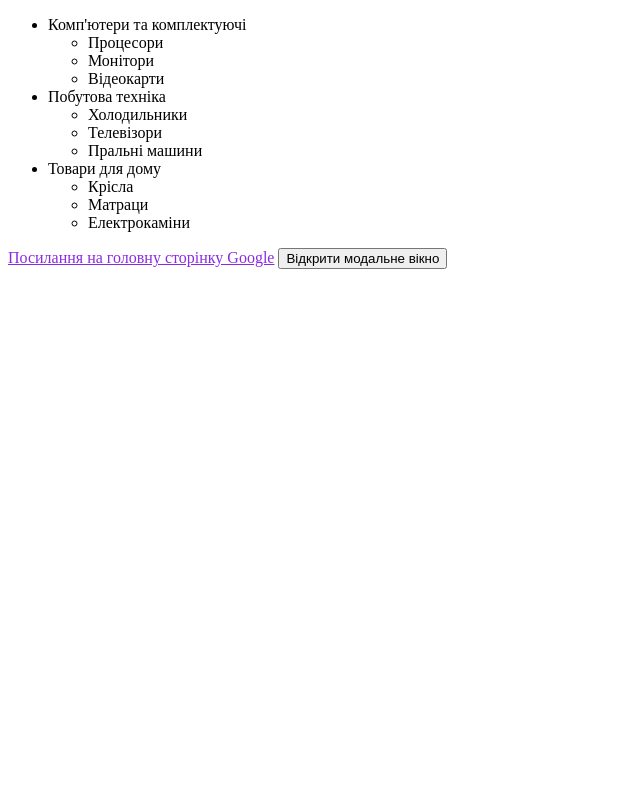
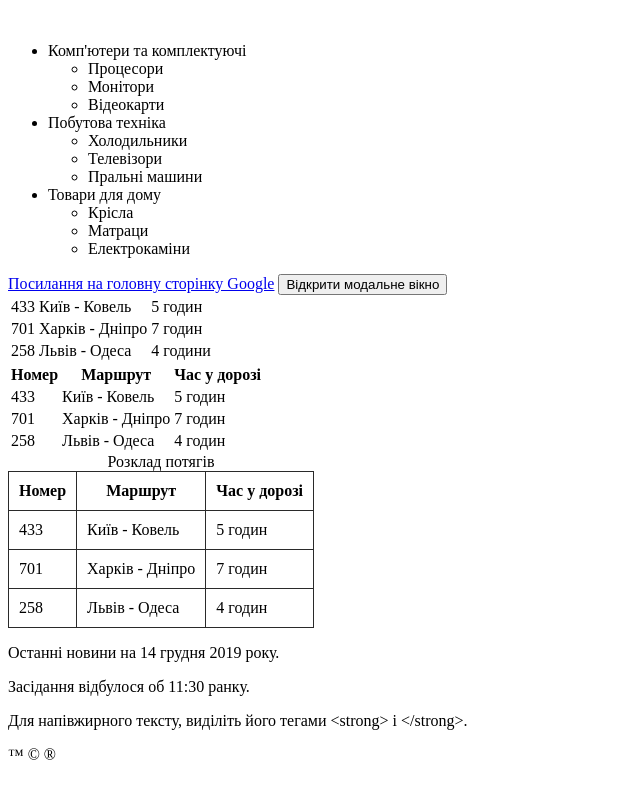
Before and after one commit to GoldenBoy-UA/github_tutorial, a plain HTML site: page index.html in a window 1280 px wide. Shown: the whole page, without its empty margins (0-640 px from the left). Drawn offline with Linux system fonts and the light colour scheme; files that its build step writes are made by us from their sources.

Commit message:
Teaching

```diff
--- a/index.html
+++ b/index.html
@@ -7,8 +7,9 @@
         <link rel="preconnect" href="https://fonts.googleapis.com">
         <link rel="preconnect" href="https://fonts.gstatic.com" crossorigin>
         <link href="https://fonts.googleapis.com/css2?family=Montserrat:wght@400;700&display=swap" rel="stylesheet">
-        <link rel="stylesheet" href="styles/styles.css">
+        <link rel="stylesheet" href="style/style.css">
         <title>My education</title>
+        <img src="" alt="" width="">
 
     </head>
 <body>
@@ -40,4 +41,86 @@
       </ul>
       <a href="https://google.com" class="google_link" target="_blank">Посилання на головну сторінку Google</a>
       <button type="button">Відкрити модальне вікно</button>
+      <table>
+        <tr>
+          <td>433</td>
+          <td>Київ - Ковель</td>
+          <td>5 годин</td>
+        </tr>
+        <tr>
+          <td>701</td>
+          <td>Харків - Дніпро</td>
+          <td>7 годин</td>
+        </tr>
+        <tr>
+          <td>258</td>
+          <td>Львів - Одеса</td>
+          <td>4 години</td>
+        </tr>
+      </table>
+
+      <table>
+        <tr>
+          <th>Номер</th>
+          <th>Маршрут</th>
+          <th>Час у дорозі</th>
+        </tr>
+        <tr>
+          <td>433</td>
+          <td>Київ - Ковель</td>
+          <td>5 годин</td>
+        </tr>
+        <tr>
+          <td>701</td>
+          <td>Харків - Дніпро</td>
+          <td>7 годин</td>
+        </tr>
+        <tr>
+          <td>258</td>
+          <td>Львів - Одеса</td>
+          <td>4 годин</td>
+        </tr>
+      </table>
+
+      <table class="table">
+        <caption class="table_caption"> Розклад потягів</caption>
+        <thead>
+          <tr>
+            <th class="table_th">Номер</th>
+            <th class="table_th">Маршрут</th>
+            <th class="table_th">Час у дорозі</th>
+          </tr>
+        </thead>
+
+        <tbody class="body">
+          <tr>
+            <td class="table_td">433</td>
+            <td class="table_td">Київ - Ковель</td>
+            <td class="table_td">5 годин</td>
+          </tr>
+          <tr>
+            <td class="table_td">701</td>
+            <td class="table_td">Харків - Дніпро</td>
+            <td class="table_td">7 годин</td>
+          </tr>
+          <tr>
+            <td class="table_td">258</td>
+            <td class="table_td">Львів - Одеса</td>
+            <td class="table_td">4 годин</td>
+          </tr>
+        </tbody>
+      </table>
+
+      <p>Останні новини на <time datetime="2019-12-14">14 грудня 2019 року</time>.</p>
+
+<p>
+  Засідання відбулося об <time datetime="2018-07-14T11:30">11:30 ранку</time>.
+
+</p>
+<p>
+  Для напівжирного тексту, виділіть його тегами &lt;strong&gt; і &lt;/strong&gt;.
+</p>
+
+<footer>
+  &trade; &copy; &reg;</footer>
 </body>
--- /dev/null
+++ b/style/style.css
@@ -0,0 +1,13 @@
+.body {
+    text-align: left;
+}
+.table_captiom {
+    text-align: left;
+}
+.table {
+    border-collapse: collapse;
+  }
+  .table_th, .table_td {
+  padding: 10px;
+  border: 1px solid #2a2a2a;
+}
--- a/style/styles.css
+++ /dev/null
@@ -1,3 +0,0 @@
-.google_link {
-    color: blueviolet;
-}
```
